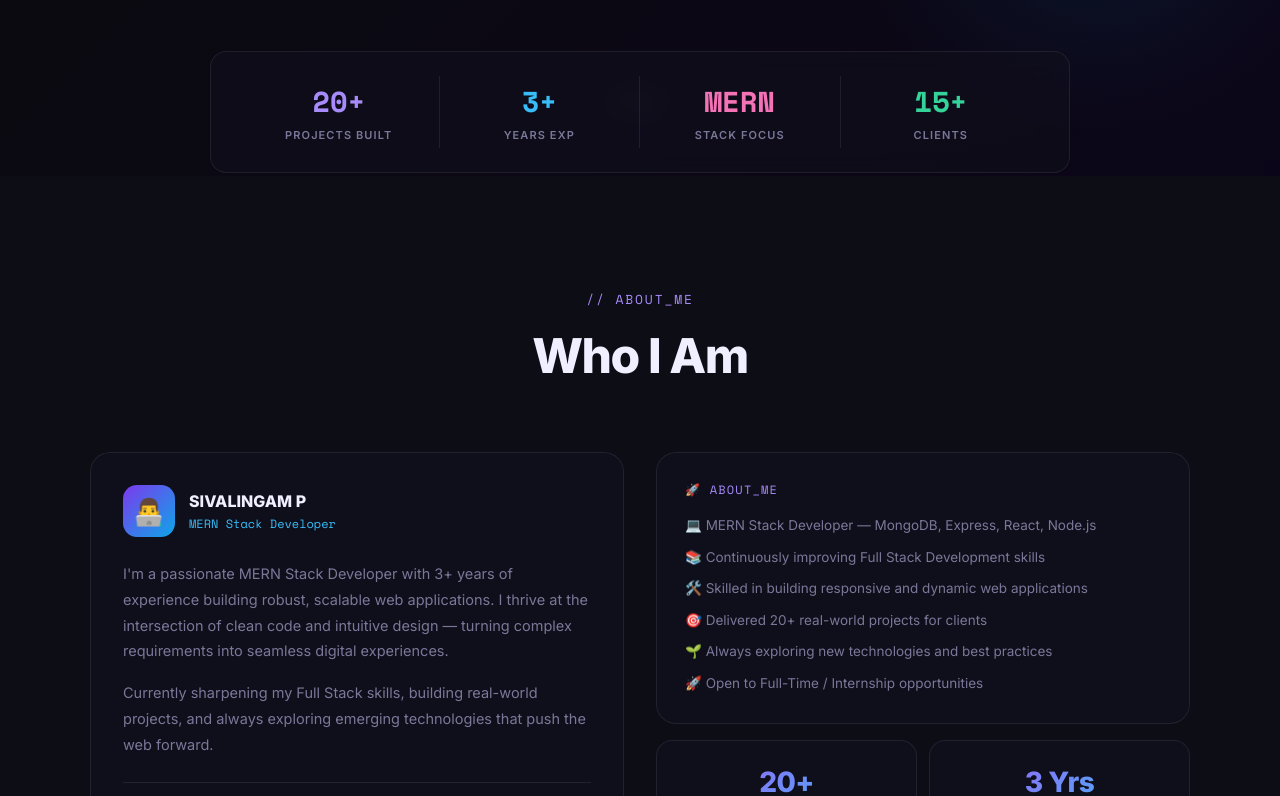
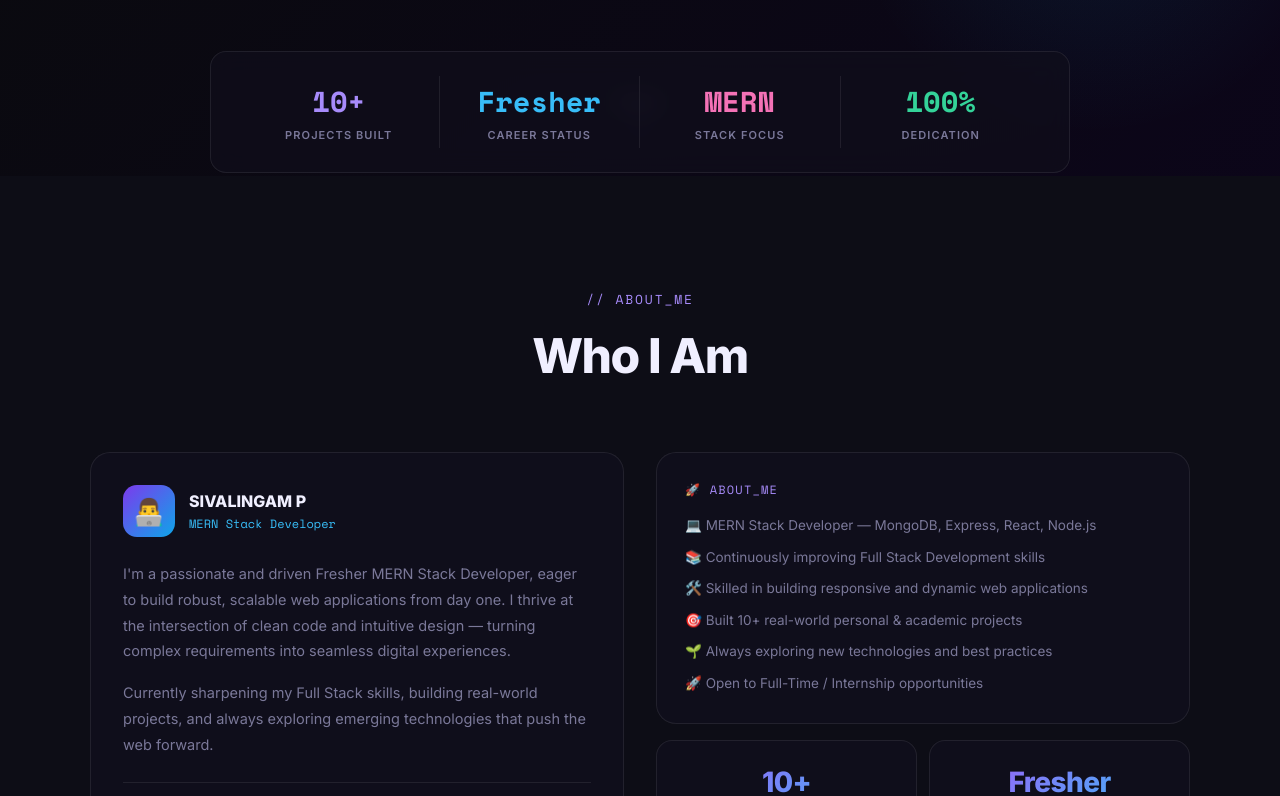
Before and after one commit to sivadmaddy-cloud/PortFolio, a React (Vite) app in the folder client/: page / in a window 1280 px wide. Shown: the part 624-1420 px from the top of the page. Built offline with nearby package versions, Linux system fonts and the light colour scheme.

Commit message:
updated status

```diff
--- a/client/src/App.jsx
+++ b/client/src/App.jsx
@@ -26,27 +26,27 @@ const CONFIG = {
   appScriptURL:"https://script.google.com/macros/s/AKfycbxezCyasIOi3d6SX_yHOOxwchKjsujvsbtEH7AwFRA5xiPEFXyEE-c6USNYZfbDt_53/exec",
 
   heroStats: [
-    { value: "20+", label: "PROJECTS BUILT" },
-    { value: "3+",  label: "YEARS EXP" },
+    { value: "10+", label: "PROJECTS BUILT" },
+    { value: "Fresher", label: "CAREER STATUS" },
     { value: "MERN", label: "STACK FOCUS" },
-    { value: "15+", label: "CLIENTS" },
+    { value: "100%", label: "DEDICATION" },
   ],
 
   about: {
-    bio: `I'm a passionate MERN Stack Developer with 3+ years of experience building robust, scalable web applications. I thrive at the intersection of clean code and intuitive design — turning complex requirements into seamless digital experiences.`,
+    bio: `I'm a passionate and driven Fresher MERN Stack Developer, eager to build robust, scalable web applications from day one. I thrive at the intersection of clean code and intuitive design — turning complex requirements into seamless digital experiences.`,
     bio2: `Currently sharpening my Full Stack skills, building real-world projects, and always exploring emerging technologies that push the web forward.`,
     highlights: [
       "💻 MERN Stack Developer — MongoDB, Express, React, Node.js",
       "📚 Continuously improving Full Stack Development skills",
       "🛠️ Skilled in building responsive and dynamic web applications",
-      "🎯 Delivered 20+ real-world projects for clients",
+      "🎯 Built 10+ real-world personal & academic projects",
       "🌱 Always exploring new technologies and best practices",
       "🚀 Open to Full-Time / Internship opportunities",
     ],
     stats: [
-      { label: "Projects", value: "20+" },
-      { label: "Experience", value: "3 Yrs" },
-      { label: "Clients", value: "15+" },
+      { label: "Projects", value: "10+" },
+      { label: "Status", value: "Fresher" },
+      { label: "Tech Stack", value: "MERN" },
       { label: "Commits", value: "500+" },
     ],
   },
```
